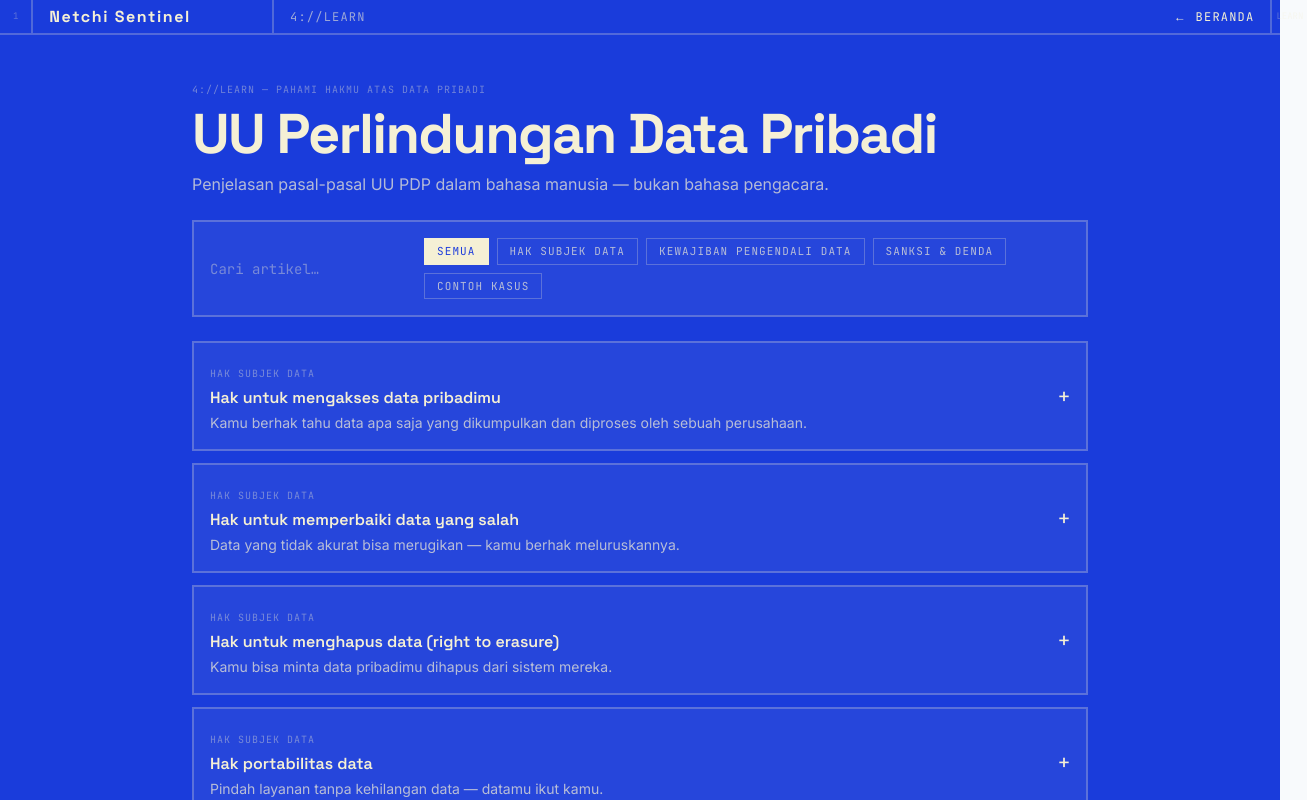
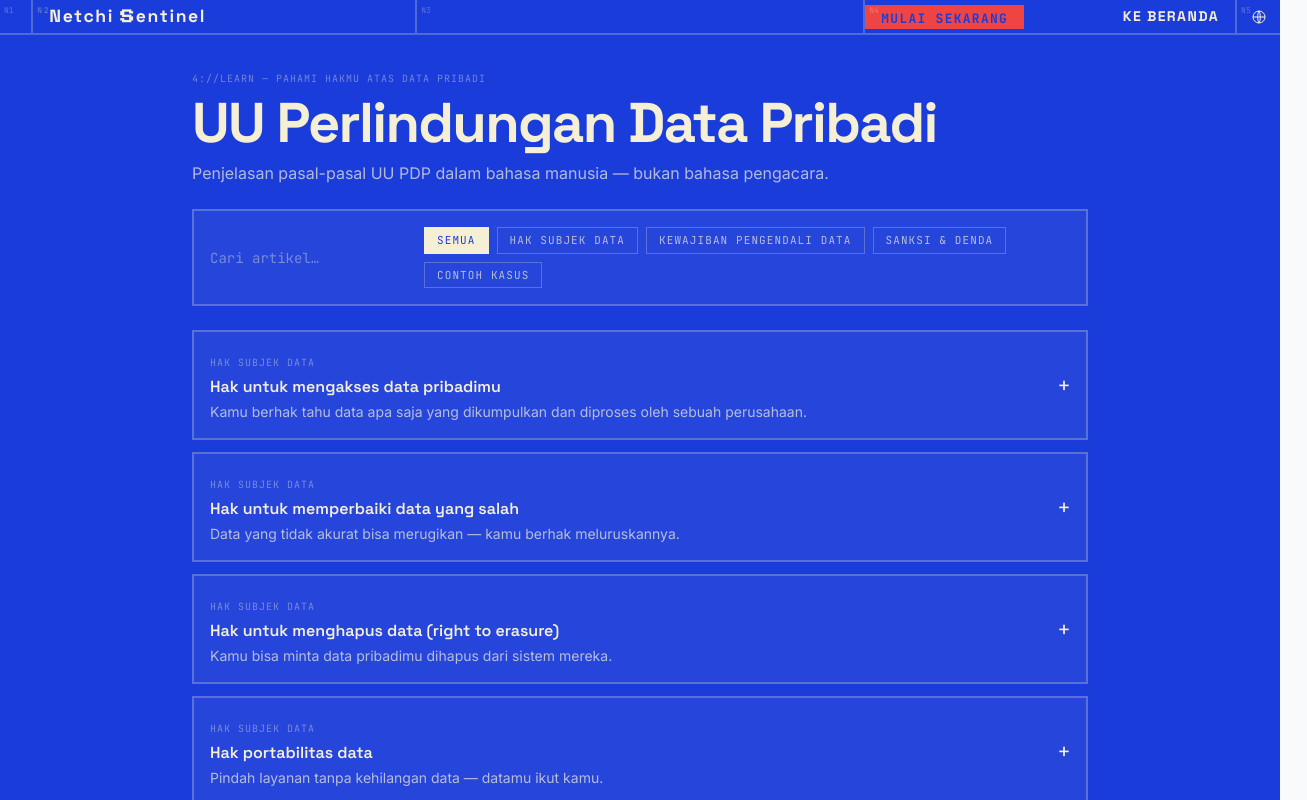
Before and after one commit to xzael24/Netchi, a Next.js app: page /uu-pdp in a window 1280 px wide. Shown: the top 800 px of the page, 1307 px wide, since content can reach past the window. Built offline with nearby package versions, Linux system fonts and the light colour scheme.

Commit message:
feat: unified navbar across all routes (home-style); feature pages show Ke Beranda; FeatureShell uses Navbar

```diff
--- a/src/app/breach-checker/page.tsx
+++ b/src/app/breach-checker/page.tsx
@@ -41,7 +41,7 @@ export default function BreachCheckerPage() {
   };
 
   return (
-    <FeatureShell index="1" label="1://SCAN">
+    <FeatureShell label="1://SCAN">
       <div className="flex flex-col items-center justify-center py-10 text-center">
         <span className="font-mono text-[10px] uppercase tracking-widest text-cream/40 mb-4">
           1://SCAN — Cek password bocor
--- a/src/app/dummy-data/page.tsx
+++ b/src/app/dummy-data/page.tsx
@@ -45,7 +45,7 @@ export default function DummyDataPage() {
   const head = fields.length ? fields : ALL_FIELDS;
 
   return (
-    <FeatureShell index="1" label="5://MASK">
+    <FeatureShell label="5://MASK">
       <div className="mx-auto max-w-4xl">
           <span className="font-mono text-[10px] uppercase tracking-widest text-cream/40">
             5://MASK — Data palsu untuk situs abal-abal
--- a/src/app/password/page.tsx
+++ b/src/app/password/page.tsx
@@ -98,7 +98,7 @@ export default function PasswordPage() {
   };
 
   return (
-    <FeatureShell index="1" label="3://CRACK">
+    <FeatureShell label="3://CRACK">
       <div className="mx-auto max-w-3xl">
           <span className="font-mono text-[10px] uppercase tracking-widest text-cream/40">3://CRACK — Generator password</span>
           <h1 className="mt-2 font-display font-bold leading-[0.95] tracking-[-0.03em] text-[clamp(2rem,5vw,3.5rem)]">
--- a/src/app/privacy-score/page.tsx
+++ b/src/app/privacy-score/page.tsx
@@ -37,7 +37,7 @@ export default function PrivacyScorePage() {
   };
 
   return (
-    <FeatureShell index="1" label="2://SCORE">
+    <FeatureShell label="2://SCORE">
       <div className="max-w-3xl mx-auto">
           <span className="font-mono text-[10px] uppercase tracking-widest text-cream/40">
             2://SCORE — Ukur kebiasaan digitalmu
--- a/src/app/uu-pdp/page.tsx
+++ b/src/app/uu-pdp/page.tsx
@@ -25,7 +25,7 @@ export default function UuPdpPage() {
   }, [query, category]);
 
   return (
-    <FeatureShell index="1" label="4://LEARN">
+    <FeatureShell label="4://LEARN">
       <div className="mx-auto max-w-4xl">
           <span className="font-mono text-[10px] uppercase tracking-widest text-cream/40">
             4://LEARN — Pahami hakmu atas data pribadi
--- a/src/components/layout/FeatureShell.tsx
+++ b/src/components/layout/FeatureShell.tsx
@@ -1,20 +1,16 @@
 "use client";
 
 import { useRef, useLayoutEffect } from "react";
-import Link from "next/link";
 import gsap from "gsap";
 import { ScrollTrigger } from "gsap/ScrollTrigger";
+import { Navbar } from "@/components/layout/Navbar";
 
 gsap.registerPlugin(ScrollTrigger);
 
-const LINE = "border-cream/25";
-
 export function FeatureShell({
-  index,
   label,
   children,
 }: {
-  index: string;
   label: string;
   children: React.ReactNode;
 }) {
@@ -46,28 +42,9 @@ export function FeatureShell({
 
   return (
     <main className="bg-[#1A3CDB] text-cream w-screen min-w-full min-h-screen flex flex-col">
-      <header className={`grid h-[62px] grid-cols-[2.6%_18.81%_78%_1fr] border-b-2 ${LINE} lg:h-[35px]`}>
-        <div className="flex items-center justify-center border-r-2 border-cream/25 p-1 font-mono text-[9px] text-cream/30">
-          {index}
-        </div>
-        <Link
-          href="/"
-          className={`flex items-center border-r-2 ${LINE} pl-2 md:pl-4 font-display font-bold tracking-widest transition-colors hover:text-cream/70`}
-        >
-          Netchi Sentinel
-        </Link>
-        <div className={`flex items-center justify-between border-r-2 ${LINE} px-3 md:px-4`}>
-          <span className="font-mono text-xs tracking-widest uppercase text-cream/60">{label}</span>
-          <Link href="/" className="font-mono text-xs uppercase tracking-widest hover:text-white">
-            ← Beranda
-          </Link>
-        </div>
-        <div className="flex items-center justify-center p-1 font-mono text-[9px] text-cream/30">
-          {label.split("//")[1] ?? "NETHI"}
-        </div>
-      </header>
+      <Navbar />
 
-      <div ref={bodyRef} className="flex-1 px-6 py-10 md:px-10">
+      <div ref={bodyRef} className="flex-1 px-6 pt-[88px] pb-10 md:px-10 lg:pt-[64px]">
         <div className="mx-auto max-w-4xl" data-reveal>
           {children}
         </div>
--- a/src/components/layout/Navbar.tsx
+++ b/src/components/layout/Navbar.tsx
@@ -3,14 +3,27 @@
 import { motion, AnimatePresence } from "framer-motion";
 import Link from "next/link";
 import { useState } from "react";
+import { usePathname } from "next/navigation";
 import { MenuOverlay } from "@/components/layout/MenuOverlay";
 import { MenuButton } from "@/components/layout/MenuButton";
 
 const LINE = "border-cream/25";
 
-export function Navbar({ headlineVisible, buttonVisible }: { headlineVisible?: boolean; buttonVisible?: boolean }) {
+export function Navbar({ headlineVisible = true, buttonVisible = true }: { headlineVisible?: boolean; buttonVisible?: boolean }) {
   const [langOpen, setLangOpen] = useState(false);
   const [menuOpen, setMenuOpen] = useState(false);
+  const isHome = usePathname() === "/";
+
+  const menuEl = isHome ? (
+    <MenuButton onClick={() => setMenuOpen(true)} />
+  ) : (
+    <Link
+      href="/"
+      className="font-display font-bold uppercase tracking-widest px-4 py-1.5 hover:bg-[#EF4444] transition-colors text-[0.875rem]"
+    >
+      Ke Beranda
+    </Link>
+  );
 
   return (
     <nav className="fixed top-0 left-0 w-full z-50 bg-[#1A3CDB] text-cream">
@@ -59,7 +72,7 @@ export function Navbar({ headlineVisible, buttonVisible }: { headlineVisible?: b
               )}
             </AnimatePresence>
           </div>
-          <MenuButton onClick={() => setMenuOpen(true)} />
+          {menuEl}
         </div>
         <div
           className={`px-2 flex items-center justify-center relative container-cell`}
@@ -132,7 +145,7 @@ export function Navbar({ headlineVisible, buttonVisible }: { headlineVisible?: b
             </motion.div>
           )}
         </AnimatePresence>
-        <MenuButton onClick={() => setMenuOpen(true)} />
+        {menuEl}
       </div>
 
       <MenuOverlay open={menuOpen} onClose={() => setMenuOpen(false)} />
```
